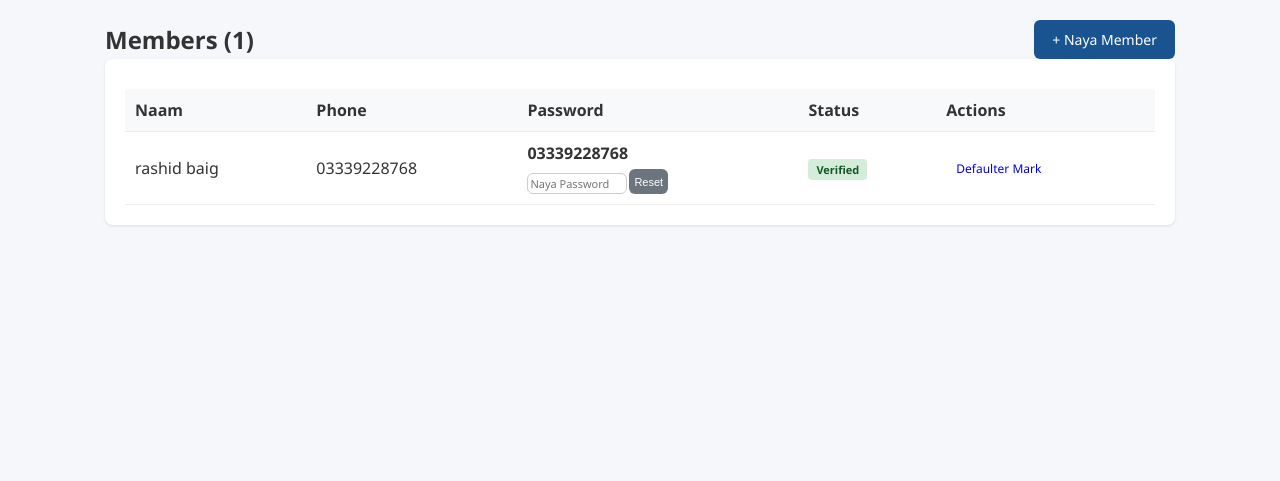
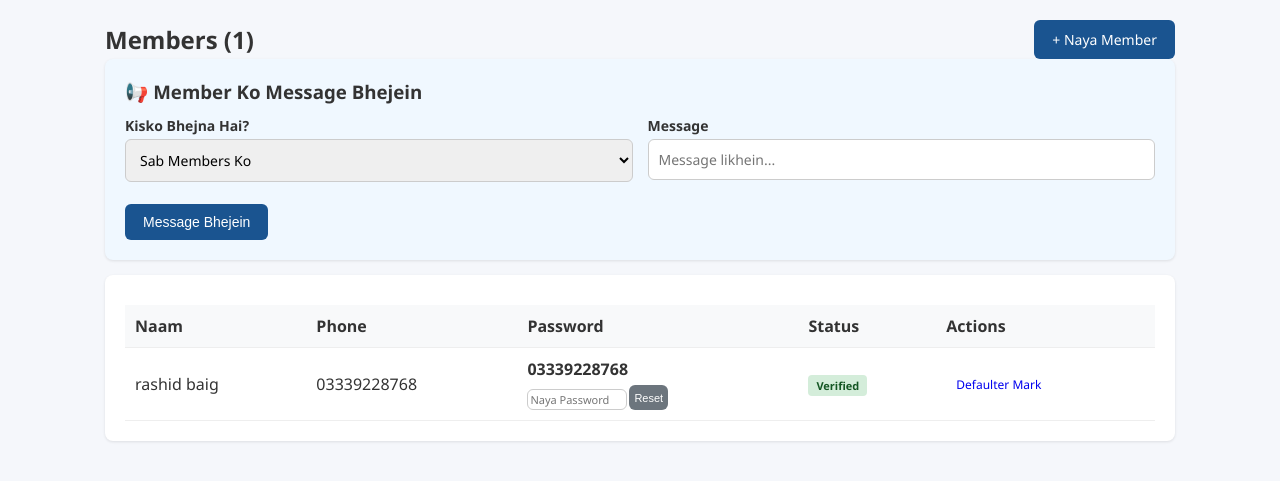
Before and after one commit to RASHIDBAIG/committee-manager, a Flask app: page /members in a window 1280 px wide. Shown: the part 57-538 px from the top of the page. Run offline with Flask 3, Linux system fonts and the light colour scheme; a user stored in the database is signed in; data comes from the database, SQL or seed files in the repository; both versions use the stored data as it was after the commit.

Commit message:
Mega Update: Guarantor CNIC, Payment Proofs, CSV, Draw, Commission

```diff
--- a/app.py
+++ b/app.py
@@ -3,7 +3,6 @@ import sqlite3, os, uuid, csv, random
 from datetime import datetime
 from functools import wraps
 from werkzeug.security import generate_password_hash, check_password_hash
-from werkzeug.utils import secure_filename
 
 app = Flask(__name__)
 app.secret_key = 'committee-secret-2026-change-me'
@@ -22,14 +21,13 @@ def get_db():
 def init_db():
     conn = get_db()
     conn.executescript("""
-        CREATE TABLE IF NOT EXISTS members (id INTEGER PRIMARY KEY AUTOINCREMENT, name TEXT NOT NULL, phone TEXT UNIQUE, password TEXT, plain_password TEXT, cnic TEXT, address TEXT, address_type TEXT, guarantor_name TEXT, guarantor_phone TEXT, verified INTEGER DEFAULT 0, trust_score INTEGER DEFAULT 50, status TEXT DEFAULT 'approved', preferred_amount INTEGER, created_at TEXT, cnic_front TEXT, cnic_back TEXT, selfie TEXT, profession TEXT, monthly_income TEXT, referred_by TEXT, rejection_reason TEXT, is_defaulter INTEGER DEFAULT 0);
+        CREATE TABLE IF NOT EXISTS members (id INTEGER PRIMARY KEY AUTOINCREMENT, name TEXT NOT NULL, phone TEXT UNIQUE, password TEXT, plain_password TEXT, cnic TEXT, address TEXT, address_type TEXT, guarantor_name TEXT, guarantor_phone TEXT, guarantor_cnic TEXT, verified INTEGER DEFAULT 0, trust_score INTEGER DEFAULT 50, status TEXT DEFAULT 'approved', preferred_amount INTEGER, created_at TEXT, cnic_front TEXT, cnic_back TEXT, selfie TEXT, profession TEXT, monthly_income TEXT, referred_by TEXT, rejection_reason TEXT, is_defaulter INTEGER DEFAULT 0);
         CREATE TABLE IF NOT EXISTS committees (id INTEGER PRIMARY KEY AUTOINCREMENT, name TEXT NOT NULL, monthly_amount INTEGER, total_months INTEGER, start_date TEXT, status TEXT DEFAULT 'active', commission_pct INTEGER DEFAULT 2, created_at TEXT);
         CREATE TABLE IF NOT EXISTS committee_members (id INTEGER PRIMARY KEY AUTOINCREMENT, committee_id INTEGER, member_id INTEGER, payout_month INTEGER);
         CREATE TABLE IF NOT EXISTS payments (id INTEGER PRIMARY KEY AUTOINCREMENT, committee_id INTEGER, member_id INTEGER, month_number INTEGER, amount INTEGER, status TEXT DEFAULT 'pending', transaction_id TEXT, screenshot TEXT, paid_at TEXT);
         CREATE TABLE IF NOT EXISTS messages (id INTEGER PRIMARY KEY AUTOINCREMENT, member_id INTEGER, message TEXT, created_at TEXT, is_read INTEGER DEFAULT 0);
     """)
-    # Add missing columns if DB exists
-    for col, dtype in [("status", "TEXT DEFAULT 'approved'"), ("preferred_amount", "INTEGER"), ("cnic_front", "TEXT"), ("cnic_back", "TEXT"), ("selfie", "TEXT"), ("profession", "TEXT"), ("monthly_income", "TEXT"), ("referred_by", "TEXT"), ("password", "TEXT"), ("plain_password", "TEXT"), ("rejection_reason", "TEXT"), ("is_defaulter", "INTEGER DEFAULT 0")]:
+    for col, dtype in [("status", "TEXT DEFAULT 'approved'"), ("preferred_amount", "INTEGER"), ("cnic_front", "TEXT"), ("cnic_back", "TEXT"), ("selfie", "TEXT"), ("profession", "TEXT"), ("monthly_income", "TEXT"), ("referred_by", "TEXT"), ("password", "TEXT"), ("plain_password", "TEXT"), ("rejection_reason", "TEXT"), ("is_defaulter", "INTEGER DEFAULT 0"), ("guarantor_cnic", "TEXT")]:
         try: conn.execute(f"ALTER TABLE members ADD COLUMN {col} {dtype}")
         except sqlite3.OperationalError: pass
     try: conn.execute("ALTER TABLE committees ADD COLUMN commission_pct INTEGER DEFAULT 2")
@@ -71,9 +69,8 @@ def index():
     members = conn.execute("SELECT COUNT(*) c FROM members WHERE status='approved'").fetchone()['c']
     pending_req = conn.execute("SELECT COUNT(*) c FROM members WHERE status='pending'").fetchone()['c']
     committees = conn.execute("SELECT COUNT(*) c FROM committees WHERE status='active'").fetchone()['c']
-    pending_pay = conn.execute("SELECT COUNT(*) c FROM payments WHERE status='pending'").fetchone()['c']
+    pending_pay = conn.execute("SELECT COUNT(*) c FROM payments WHERE status='pending' OR status='submitted'").fetchone()['c']
 
-    # Calculate Total Commission (Approx)
     total_comm = 0
     comm_data = conn.execute("SELECT SUM(p.amount), c.commission_pct FROM payments p JOIN committees c ON p.committee_id=c.id WHERE p.status='paid' GROUP BY c.id").fetchall()
     for row in comm_data:
@@ -152,7 +149,6 @@ def export_csv(cid):
     payments = conn.execute("SELECT p.*, m.name, m.phone FROM payments p JOIN members m ON p.member_id=m.id WHERE p.committee_id=? ORDER BY p.month_number, p.id", (cid,)).fetchall()
 
     def generate():
-        data = csv.writer(Response())
         yield 'Naam,Phone,Month,Amount,Status,TID\n'
         for p in payments:
             yield f"{p['name']},{p['phone']},#{p['month_number']},{p['amount']},{p['status']},{p['transaction_id'] or ''}\n"
@@ -196,7 +192,6 @@ def member_dashboard():
     conn.close()
     return render_template('member_dashboard.html', name=session['member_name'], messages=messages, committees=committees, payments=payments)
 
-# (BAQI ROUTES JAISE LOGIN, REGISTER, COMMITTEE DETAIL, ETC WAISE HI RAHENGE - TRUNCATED FOR BREVITY)
 @app.route('/member_login', methods=['GET', 'POST'])
 def member_login():
     if request.method == 'POST':
@@ -269,17 +264,6 @@ def committees():
     conn = get_db(); rows = conn.execute('SELECT * FROM committees ORDER BY id DESC').fetchall(); conn.close()
     return render_template('committees.html', committees=rows)
 
-@app.route('/committees/create', methods=['GET', 'POST'])
-@login_required
-def create_committee_form():
-    if request.method == 'POST':
-        d = request.form
-        conn = get_db()
-        cur = conn.execute("INSERT INTO committees (name, monthly_amount, total_months, start_date, commission_pct, created_at) VALUES (?,?,?,?,?,?)", (d['name'], int(d['monthly_amount']), int(d['total_months']), d['start_date'], int(d['commission_pct']), datetime.now().isoformat()))
-        conn.commit(); conn.close()
-        return redirect(url_for('committee_detail', cid=cur.lastrowid))
-    return render_template('create_committee.html')
-
 @app.route('/committees/<int:cid>/delete')
 @login_required
 def delete_committee(cid):
@@ -293,10 +277,13 @@ def register():
         conn = get_db()
         try:
             hashed_pw = generate_password_hash(d['password'])
-            conn.execute("INSERT INTO members (name, phone, password, plain_password, cnic, address, preferred_amount, status, created_at, profession, monthly_income, referred_by) VALUES (?,?,?,?,?,?,?,'pending',?,?,?,?)",
-                (d['name'], d['phone'], hashed_pw, d['password'], d['cnic'], d['address'], d['preferred_amount'], datetime.now().isoformat(), d.get('profession'), d.get('monthly_income'), d.get('referred_by')))
-            conn.commit(); flash('Request bhej di gayi!', 'success'); return redirect(url_for('member_login'))
-        except sqlite3.IntegrityError: flash('Yeh phone number pehle se hai.', 'error')
+            conn.execute("INSERT INTO members (name, phone, password, plain_password, cnic, address, preferred_amount, status, created_at, profession, monthly_income, referred_by, guarantor_name, guarantor_phone, guarantor_cnic) VALUES (?,?,?,?,?,?,?,'pending',?,?,?,?,?,?,?)",
+                (d['name'], d['phone'], hashed_pw, d['password'], d['cnic'], d['address'], d['preferred_amount'], datetime.now().isoformat(), d.get('profession'), d.get('monthly_income'), d.get('referred_by'), d.get('guarantor_name', ''), d.get('guarantor_phone', ''), d.get('guarantor_cnic', '')))
+            conn.commit()
+            flash('Aap ki request bhej di gayi hai! Admin verify karne ke baad aap login kar sakenge.', 'success')
+            return redirect(url_for('member_login'))
+        except sqlite3.IntegrityError:
+            flash('Yeh phone number pehle se registered hai.', 'error')
         conn.close()
     return render_template('register.html')
 
@@ -308,7 +295,7 @@ def add_member():
         conn = get_db()
         try:
             hashed_pw = generate_password_hash(d['password'])
-            conn.execute("INSERT INTO members (name, phone, password, plain_password, cnic, address, address_type, guarantor_name, guarantor_phone, verified, status, created_at) VALUES (?,?,?,?,?,?,?,?,?,?,'approved',?)", (d['name'], d['phone'], hashed_pw, d['password'], d['cnic'], d['address'], d['address_type'], d['guarantor_name'], d['guarantor_phone'], int(d.get('verified', 0)), datetime.now().isoformat()))
+            conn.execute("INSERT INTO members (name, phone, password, plain_password, cnic, address, address_type, guarantor_name, guarantor_phone, guarantor_cnic, verified, status, created_at) VALUES (?,?,?,?,?,?,?,?,?,?,?,'approved',?)", (d['name'], d['phone'], hashed_pw, d['password'], d['cnic'], d['address'], d['address_type'], d['guarantor_name'], d['guarantor_phone'], d.get('guarantor_cnic', ''), int(d.get('verified', 0)), datetime.now().isoformat()))
             conn.commit(); flash('Member add ho gaya!', 'success')
         except sqlite3.IntegrityError: flash('Yeh phone number pehle se maujood hai.', 'error')
         conn.close()
--- a/templates/add_member.html
+++ b/templates/add_member.html
@@ -11,8 +11,9 @@
 <label>Address Type</label>
 <select name="address_type"><option value="own">Apna Ghar (Malik)</option><option value="rent">Kiraye Par</option><option value="family">Family ke sath</option></select>
 <div class="row">
-<div class="col-half"><label>Guarantor Naam</label><input type="text" name="guarantor_name"></div>
-<div class="col-half"><label>Guarantor Phone</label><input type="text" name="guarantor_phone"></div>
+<div class="col-half"><label>Guarantor Naam</label><input type="text" name="guarantor_name" required></div>
+<div class="col-half"><label>Guarantor Phone</label><input type="text" name="guarantor_phone" required></div>
+<div class="col-half"><label>Guarantor CNIC</label><input type="text" name="guarantor_cnic" required></div>
 </div>
 <label><input type="checkbox" name="verified" value="1" style="width:auto;margin-right:8px;"> Verified</label><br>
 <button type="submit" class="btn btn-primary">Save Karein</button>
--- a/templates/committee_detail.html
+++ b/templates/committee_detail.html
@@ -4,8 +4,8 @@
 <h2>{{ committee.name }}</h2>
 <p style="color:#666;">Rs. {{ committee.monthly_amount }} x {{ committee.total_months }} mahine | Commission: {{ committee.commission_pct }}%</p>
 <div style="margin-top:15px;">
-    <a href="{{ url_for('draw_bari', cid=committee.id) }}" class="btn btn-primary" onclick="return confirm('Sabki bariyan randomly assign ho jayengi. Pakka?')">🎲 Auto Draw Bari</a>
-    <a href="{{ url_for('export_csv', cid=committee.id) }}" class="btn btn-success">📥 Download Excel (CSV)</a>
+    <a href="{{ url_for('draw_bari', cid=committee.id) }}" class="btn btn-primary" onclick="return confirm('Bariyan randomly assign ho jayengi. Pakka?')">🎲 Auto Draw Bari</a>
+    <a href="{{ url_for('export_csv', cid=committee.id) }}" class="btn btn-success">📥 Download Excel</a>
 </div>
 </div>
 <div class="row">
--- a/templates/index.html
+++ b/templates/index.html
@@ -12,7 +12,7 @@
 <h3>Quick Actions</h3>
 <div style="margin-top:15px;">
 <a href="{{ url_for('add_member') }}" class="btn btn-primary">+ Naya Member</a>
-<a href="{{ url_for('create_committee_form') }}" class="btn btn-success">+ Nayi Committee</a>
+<a href="{{ url_for('create_committee') }}" class="btn btn-success">+ Nayi Committee</a>
 <a href="{{ url_for('committees') }}" class="btn btn-secondary">Sab Committees</a>
 </div></div>
 {% endblock %}
--- a/templates/members.html
+++ b/templates/members.html
@@ -2,10 +2,55 @@
 {% block content %}
 <div style="display:flex;justify-content:space-between;align-items:center;">
 <h2>Members ({{ members|length }})</h2>
-<div>
-    <a href="{{ url_for('add_member') }}" class="btn btn-primary">+ Naya Member</a>
+<div><a href="{{ url_for('add_member') }}" class="btn btn-primary">+ Naya Member</a></div>
 </div>
+
+{% if pending_members %}
+<div class="card" style="background-color: #fff3cd; border-left: 5px solid #ffc107;">
+    <h3>🔔 Naye Requests (Pending)</h3>
+    <table><thead><tr><th>Details</th><th>Qist</th><th>Tasveerein</th><th>Action</th></tr></thead>
+    <tbody>{% for m in pending_members %}
+    <tr>
+        <td>
+            <strong>{{ m.name }}</strong> ({{ m.phone }})<br>
+            <small style="color:#666;">Shobha: {{ m.profession or '-' }} | Income: {{ m.monthly_income or '-' }}</small><br>
+            <small style="color:#1a5490; font-weight:bold;">Guarantor: {{ m.guarantor_name }} ({{ m.guarantor_phone }}) - CNIC: {{ m.guarantor_cnic }}</small><br>
+            <small style="color:#666;">Password: {{ m.plain_password or 'Phone Number' }}</small>
+        </td>
+        <td>Rs. {{ m.preferred_amount }}</td>
+        <td>
+            {% if m.selfie %}<a href="{{ url_for('view_image', filename=m.selfie) }}" target="_blank" class="btn btn-success" style="padding:3px 8px;font-size:11px;margin-bottom:2px;">Selfie</a>{% endif %}
+            {% if m.cnic_front %}<a href="{{ url_for('view_image', filename=m.cnic_front) }}" target="_blank" class="btn btn-secondary" style="padding:3px 8px;font-size:11px;margin-bottom:2px;">CNIC Front</a>{% endif %}
+            {% if m.cnic_back %}<a href="{{ url_for('view_image', filename=m.cnic_back) }}" target="_blank" class="btn btn-secondary" style="padding:3px 8px;font-size:11px;margin-bottom:2px;">CNIC Back</a>{% endif %}
+        </td>
+        <td style="min-width:150px;">
+            <a href="{{ url_for('approve_member', mid=m.id) }}" class="btn btn-success" style="padding:5px 10px;font-size:12px;margin-bottom:5px;display:block;">Approve</a>
+            <form method="POST" action="{{ url_for('reject_member', mid=m.id) }}">
+                <input type="text" name="reason" placeholder="Wajah e reject..." required style="width:100%; padding:4px; font-size:11px; margin-bottom:2px; border:1px solid #ccc; border-radius:3px;">
+                <button type="submit" class="btn btn-danger" style="padding:5px 10px;font-size:12px; width:100%;" onclick="return confirm('Reject?')">Reject</button>
+            </form>
+        </td>
+    </tr>{% endfor %}
+    </tbody></table>
 </div>
+{% endif %}
+
+<div class="card" style="background-color: #f0f8ff;">
+    <h3>📢 Member Ko Message Bhejein</h3>
+    <form method="POST" action="{{ url_for('send_message') }}">
+        <div class="row">
+            <div class="col-half">
+                <label>Kisko Bhejna Hai?</label>
+                <select name="member_id" required><option value="0">Sab Members Ko</option>{% for m in members %}<option value="{{ m.id }}">{{ m.name }} Ko</option>{% endfor %}</select>
+            </div>
+            <div class="col-half">
+                <label>Message</label><input type="text" name="message" required placeholder="Message likhein...">
+            </div>
+        </div>
+        <br><button type="submit" class="btn btn-primary">Message Bhejein</button>
+    </form>
+</div>
+
 <div class="card">
 {% if members %}
 <table><thead><tr><th>Naam</th><th>Phone</th><th>Password</th><th>Status</th><th>Actions</th></tr></thead>
```
Also changed, not shown: templates/register.html (+10 -2 lines), committee.db.
